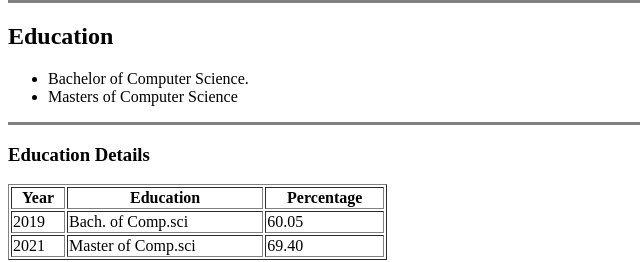
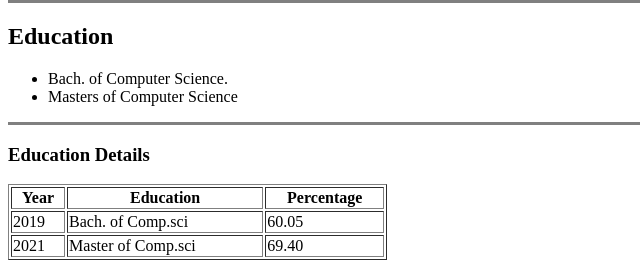
Before and after one commit to Aditya1998781/CV, a plain HTML site: page index.html in a window 1280 px wide. Shown: the part 262-524 px from the top of the page, 0-640 px from the left. Drawn offline with Linux system fonts and the light colour scheme.

Commit message:
Update index.html

```diff
--- a/index.html
+++ b/index.html
@@ -22,7 +22,7 @@
   <hr size="3" noshade>
   <h2>Education</h2>
   <ul>
-  <li>Bachelor of Computer Science.</li>
+  <li>Bach. of Computer Science.</li>
   <li>Masters of Computer Science</li>
   </ul>
   <hr size="3" noshade>
```
